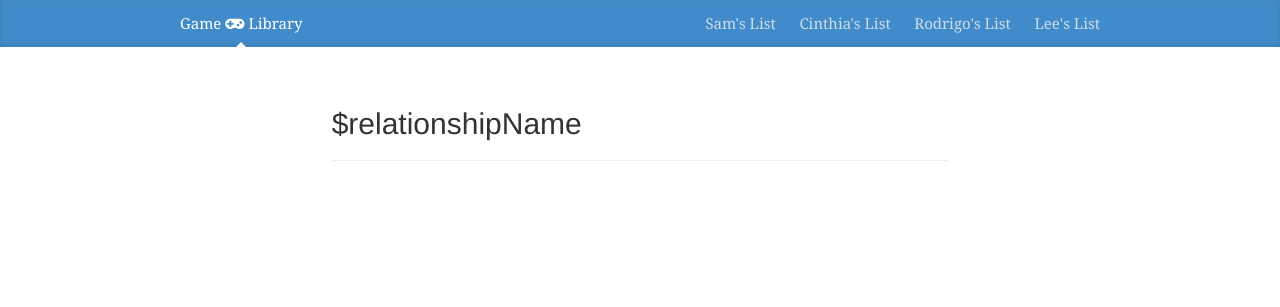
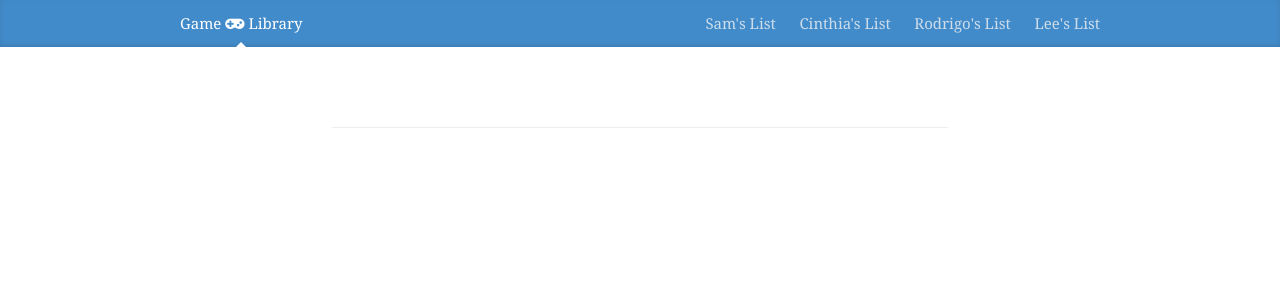
Before and after one commit to slerman12/GameLibrary, a PHP site: page /relationships.php?who=1 in a window 1280 px wide. Shown: the top 307 px of the page. Run offline with PHP 8.4, Linux system fonts and the light colour scheme; data that the repository does not hold is empty; some libraries are stand-ins or nearby versions.

Commit message:
Changed relationship header

```diff
--- a/relationships.php
+++ b/relationships.php
@@ -151,7 +151,7 @@ function test_input($data) {
                 die();
             }
 
-            echo '<h2>$relationshipName</h2><hr>';
+            echo '<h2>',$relationshipName,'</h2><hr>';
 
 
             ;?>
```
